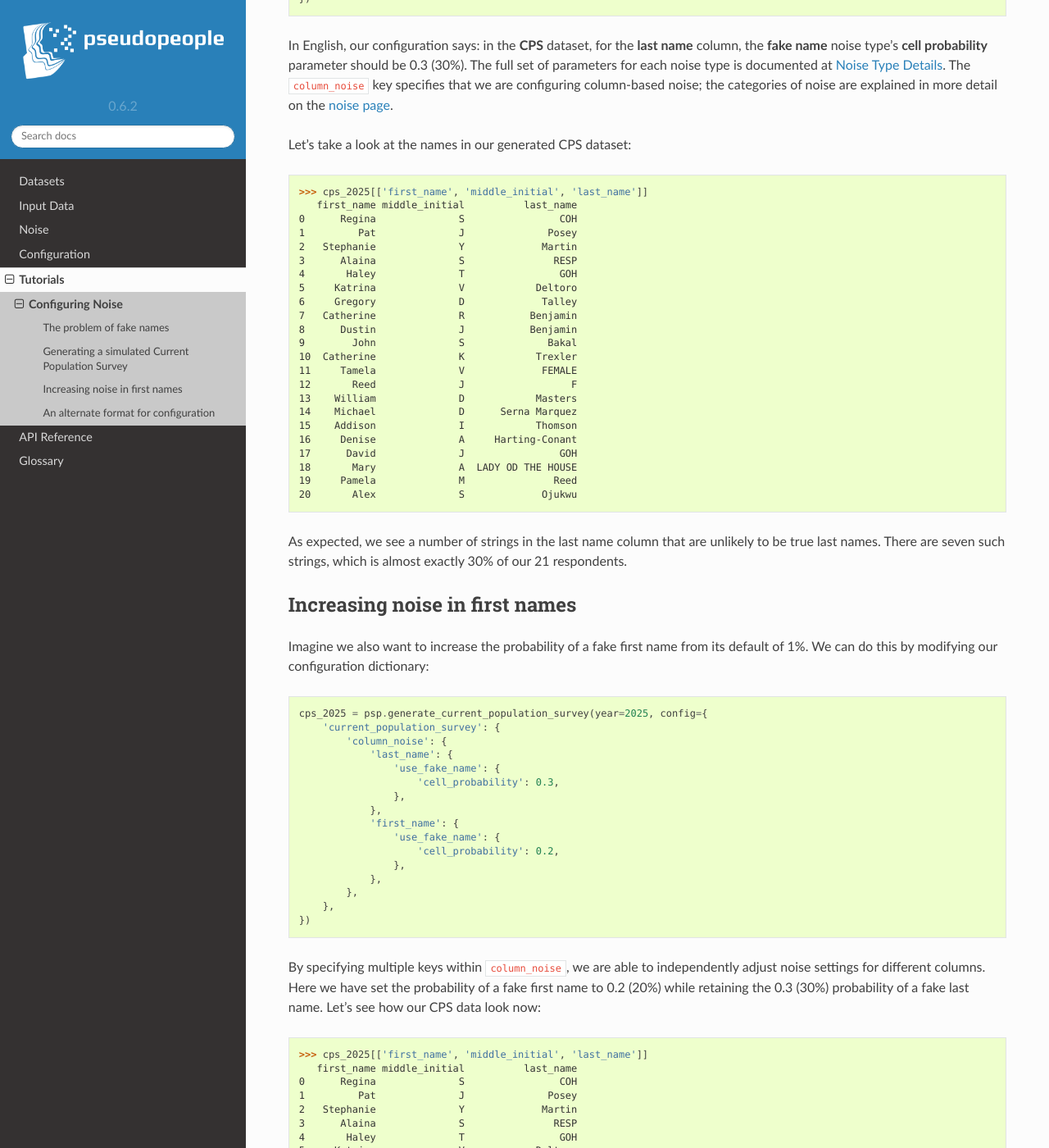
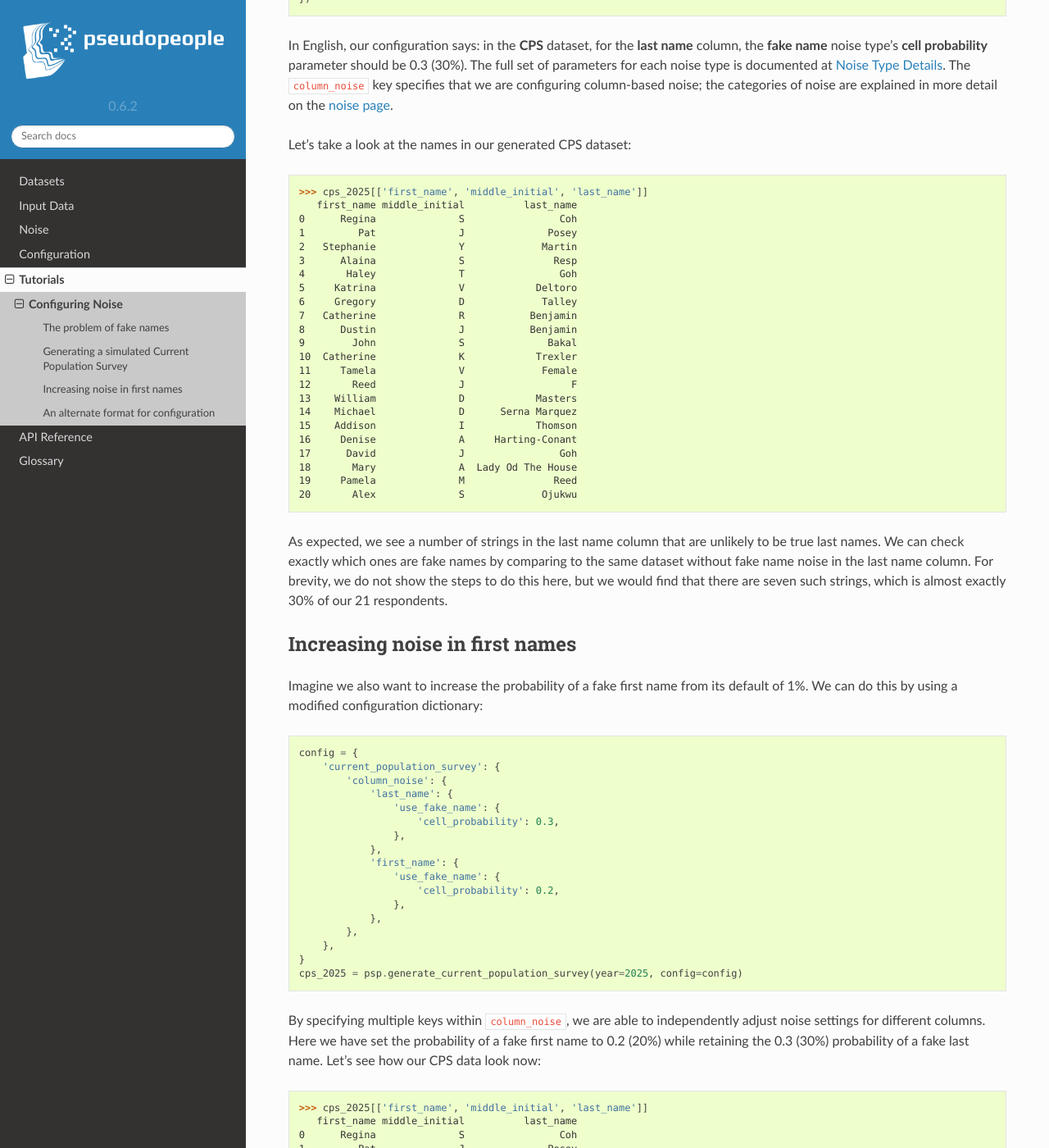
Before and after one commit to ihmeuw/pseudopeople, a Sphinx documentation site: the page built from docs/source/tutorials/configuring_noise.rst, in a window 1280 px wide and 1400 px high, scrolled down 872 px. Shown: the whole window at 82% size. Built offline with Sphinx 7.4.7 and the Read the Docs theme 2.0.0, drawn with Linux system fonts in a browser that asks for light colours; some of the changed text lies outside the part shown.

Commit message:
Revise from reviewer comments

```diff
--- a/docs/source/tutorials/configuring_noise.rst
+++ b/docs/source/tutorials/configuring_noise.rst
@@ -55,40 +55,43 @@ Let's take a look at the names in our generated CPS dataset:
 
     >>> cps_2025[['first_name', 'middle_initial', 'last_name']]
        first_name middle_initial          last_name
-    0      Regina              S                COH
+    0      Regina              S                Coh
     1         Pat              J              Posey
     2   Stephanie              Y             Martin
-    3      Alaina              S               RESP
-    4       Haley              T                GOH
+    3      Alaina              S               Resp
+    4       Haley              T                Goh
     5     Katrina              V            Deltoro
     6     Gregory              D             Talley
     7   Catherine              R           Benjamin
     8      Dustin              J           Benjamin
     9        John              S              Bakal
     10  Catherine              K            Trexler
-    11     Tamela              V             FEMALE
+    11     Tamela              V             Female
     12       Reed              J                  F
     13    William              D            Masters
     14    Michael              D      Serna Marquez
     15    Addison              I            Thomson
     16     Denise              A     Harting-Conant
-    17      David              J                GOH
-    18       Mary              A  LADY OD THE HOUSE
+    17      David              J                Goh
+    18       Mary              A  Lady Od The House
     19     Pamela              M               Reed
     20       Alex              S             Ojukwu
 
 As expected, we see a number of strings in the last name column that are unlikely to be true last names.
-There are seven such strings, which is almost exactly 30% of our 21 respondents.
+We can check exactly which ones are fake names by comparing to the same dataset without fake name noise in
+the last name column.
+For brevity, we do not show the steps to do this here, but
+we would find that there are seven such strings, which is almost exactly 30% of our 21 respondents.
 
 Increasing noise in first names
 -------------------------------
 
 Imagine we also want to increase the probability of a fake first name from its default of 1%.
-We can do this by modifying our configuration dictionary:
+We can do this by using a modified configuration dictionary:
 
 .. code-block:: python
 
-    cps_2025 = psp.generate_current_population_survey(year=2025, config={
+    config = {
         'current_population_survey': {
             'column_noise': {
                 'last_name': {
@@ -103,7 +106,8 @@ We can do this by modifying our configuration dictionary:
                 },
             },
         },
-    })
+    }
+    cps_2025 = psp.generate_current_population_survey(year=2025, config=config)
 
 By specifying multiple keys within :code:`column_noise`, we are able to independently adjust noise settings
 for different columns.
@@ -115,25 +119,25 @@ Let's see how our CPS data look now:
 
     >>> cps_2025[['first_name', 'middle_initial', 'last_name']]
        first_name middle_initial          last_name
-    0      Regina              S                COH
+    0      Regina              S                Coh
     1         Pat              J              Posey
     2   Stephanie              Y             Martin
-    3      Alaina              S               RESP
-    4       Haley              T                GOH
+    3      Alaina              S               Resp
+    4       Haley              T                Goh
     5     Katrina              V            Deltoro
     6     Gregory              D             Talley
     7   Catherine              R           Benjamin
     8      Dustin              J           Benjamin
     9        John              S              Bakal
     10  Catherine              K            Trexler
-    11     Tamela              V             FEMALE
-    12   DAUGHTER              J                  F
+    11     Tamela              V             Female
+    12   Daughter              J                  F
     13    William              D            Masters
     14    Michael              D      Serna Marquez
     15    Addison              I            Thomson
     16     Denise              A     Harting-Conant
-    17      David              J                GOH
-    18       Mary              A  LADY OD THE HOUSE
+    17      David              J                Goh
+    18       Mary              A  Lady Od The House
     19     Pamela              M               Reed
     20          B              S             Ojukwu
 
```
Also changed, not shown: docs/source/configuration/index.rst (+5 -5 lines), docs/source/tutorials/configuration_example.yaml (line endings or trailing spaces).
